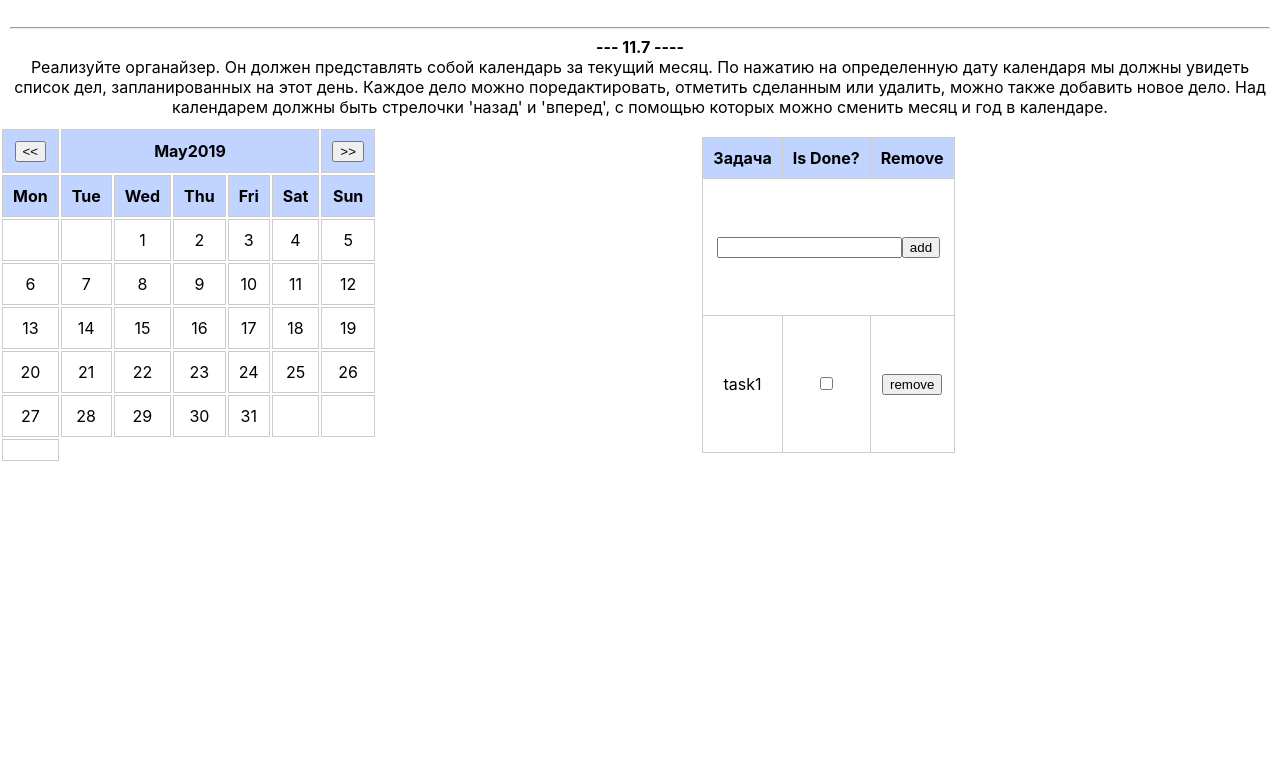
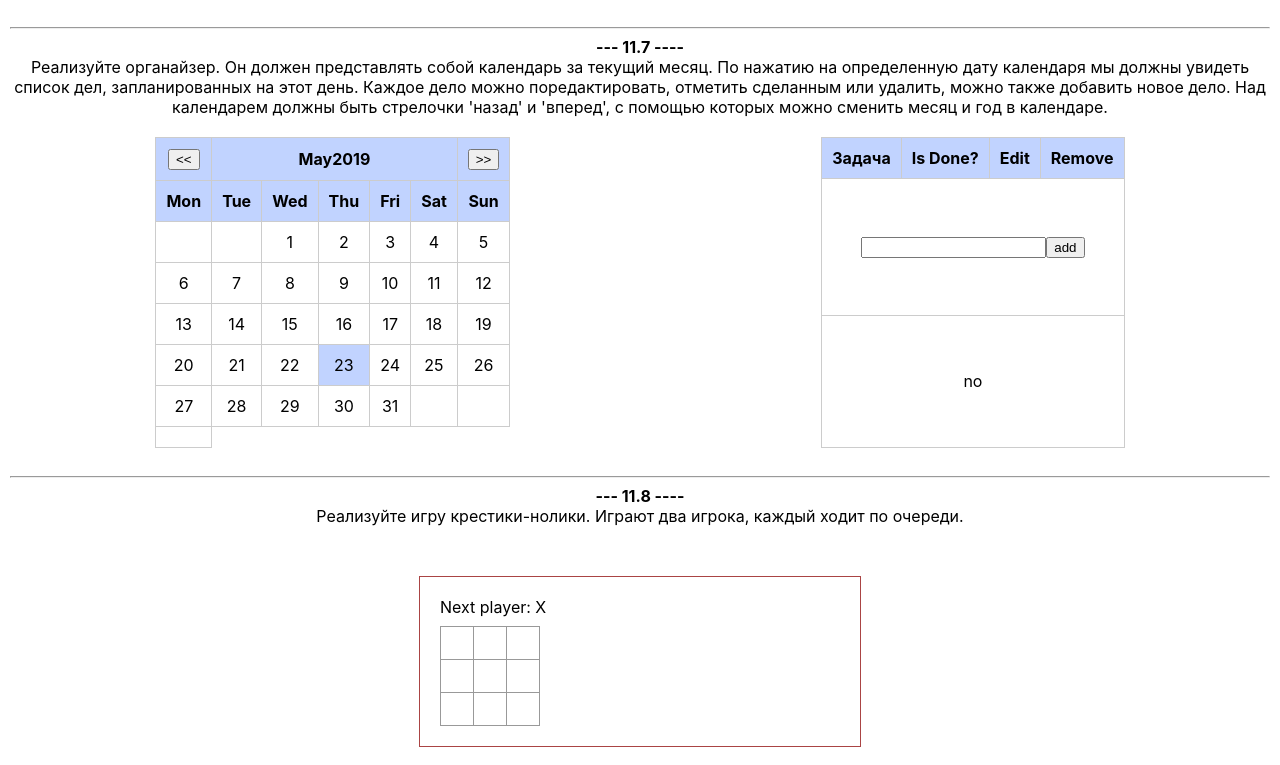
Before and after one commit to PavelNestor/reactTest, a React (Create React App) app in the folder l1/my-app/: page /lesson11 in a window 1280 px wide. Shown: the part 2483-3248 px from the top of the page. Before the commit the page ends 2946 px from the top, so only its background shows below. Built offline with nearby package versions, Linux system fonts and the light colour scheme.

Commit message:
finish lesson 11.8

```diff
--- a/l1/my-app/src/lessons/data/data11.json
+++ b/l1/my-app/src/lessons/data/data11.json
@@ -26,5 +26,9 @@
     {
         "header": "--- 11.7 ----",
         "text": "Реализуйте органайзер. Он должен представлять собой календарь за текущий месяц. По нажатию на определенную дату календаря мы должны увидеть список дел, запланированных на этот день. Каждое дело можно поредактировать, отметить сделанным или удалить, можно также добавить новое дело. Над календарем должны быть стрелочки 'назад' и 'вперед', с помощью которых можно сменить месяц и год в календаре."
+    },
+    {
+        "header": "--- 11.8 ----",
+        "text": "Реализуйте игру крестики-нолики. Играют два игрока, каждый ходит по очереди."
     }
 ]
--- a/l1/my-app/src/lessons/lesson11.js
+++ b/l1/my-app/src/lessons/lesson11.js
@@ -7,6 +7,7 @@ import Task114 from './task114';
 import Task115 from './task115';
 import Task116 from './task116';
 import Task117 from './task117';
+import Task118 from './task118';
 
 
 export default function Lesson11() {
@@ -17,7 +18,8 @@ export default function Lesson11() {
                 <h2 >Практика по фреймворку React</h2>
                 <h3>Задачи для решения</h3>
             </div>
-            {[Lesson111, Lesson112, Lesson113, Lesson114, Lesson115, Lesson116, Lesson117].map((Comp, index) => {
+            {[Lesson111, Lesson112, Lesson113, Lesson114, Lesson115, Lesson116, Lesson117,
+                Lesson118].map((Comp, index) => {
                     return (
                         <div key={index}><WriteHeader num={index} /><Comp /></div>
                     );
@@ -170,3 +172,9 @@ const Lesson117 = () => {
         <Task117 />
     );
 };
+
+const Lesson118 = () => {
+    return (
+        <Task118 />
+    );
+};
--- a/l1/my-app/src/lessons/styles.module.scss
+++ b/l1/my-app/src/lessons/styles.module.scss
@@ -128,3 +128,61 @@ transition: all .3s ease-out;
 .dFlex {
   display: flex;
 }
+
+.today {
+  background: #C1D3FF;
+}
+.cursorPointer {
+  cursor: pointer;
+}
+
+// 11.8 Tic Tac Toe ----- START -----
+
+.ticTac {
+  display: flex;
+  justify-content: center;
+  padding: 20px;
+}
+.boardRow:after {
+  clear: both;
+  content: "";
+  display: table;
+}
+
+.status {
+  margin-bottom: 10px;
+}
+
+.btnSquare {
+  background: #fff;
+  border: 1px solid #999;
+  float: left;
+  font-size: 24px;
+  font-weight: bold;
+  line-height: 34px;
+  height: 34px;
+  margin-right: -1px;
+  margin-top: -1px;
+  padding: 0;
+  text-align: center;
+  width: 34px;
+}
+
+.btnSquare:focus {
+  outline: none;
+}
+
+.kbd-navigation .square:focus {
+  background: #ddd;
+}
+
+.game {
+  display: flex;
+  flex-direction: row;
+}
+
+.gameInfo {
+  margin-left: 20px;
+}
+
+// 11.8 Tic Tac Toe ----- END -----
--- a/l1/my-app/src/lessons/task117.js
+++ b/l1/my-app/src/lessons/task117.js
@@ -3,55 +3,118 @@ import styles from './styles.module.scss';
 
 export default function Task117() {
   const [date, setDate] = React.useState(new Date());
-  const [tasks, setTasks] = React.useState([
-    { name: 'task1', isDone: false },
-  ]);
+  const [tasks, setTasks] = React.useState({});
+
+  //calendar handle
+  const handleClick = event => {
+    const name = event.target.name;
+
+    const offset = name === 'prev' ? -1 : 1;
+    setDate(
+      new Date(date.getFullYear(), date.getMonth() + offset, date.getDate())
+    );
+  };
+
+  //task date picker
+  const handleDatePicker = event => {
+    const choozenDate = () => {
+      if (event.target.dataset.value !== '') {
+        return event.target.dataset.value;
+      }
+    };
+    setDate(new Date(date.getFullYear(), date.getMonth(), choozenDate()))
+  };
+
+  const handleEdit = (value, index) => {
+    let newTasks = Object.assign({}, tasks)
+    const newArr = tasks[date.toLocaleDateString()].slice();
+    newArr[index].name = value;
+    newTasks[date.toLocaleDateString()] = newArr;
+
+    setTasks(newTasks);
+  };
 
   const handleRemove = num => {
-    const newArr = tasks.slice();
-    newArr.splice(num, 1);
-    setTasks(newArr.concat())
+    const selectedDate = date.toLocaleDateString();
+    const tasksOnSelectedDate = tasks[selectedDate];
+    const newTasks = Object.assign({}, tasks);
+
+    const arrFrom = tasksOnSelectedDate.slice(0, num);
+    const arrTo = tasksOnSelectedDate.slice(num + 1);
+    const newArr = arrFrom.concat(arrTo);
+
+    newTasks[selectedDate] = newArr;
+
+    setTasks(newTasks);
   };
 
   const handleAdd = (event, newTask) => {
-    setTasks(tasks.concat(newTask));
+    const selectedDate = date.toLocaleDateString();
+    let newTasks = Object.assign({}, tasks);
+
+    newTasks[selectedDate]
+      ? newTasks[selectedDate].push(newTask)
+      : newTasks[selectedDate] = [newTask];
+
+    setTasks(newTasks);
+
+    if (event) {
       event.preventDefault();
       event.target.reset();
+    }
   };
 
   const handleChecked = index => {
-    const newArr = tasks.slice();
+    const newArr = tasks[date.toLocaleDateString()].slice();
     newArr[index].isDone = !newArr[index].isDone;
-    setTasks(newArr.concat());
+    let newTasks = Object.assign({}, tasks);
+    newTasks[date.toLocaleDateString()] = newArr;
+    setTasks(newTasks);
   };
 
-  const view = tasks.map((item, index) =>
+  const TasksView = props => {
+    const selectedDate = date.toLocaleDateString();
+    const ifTasksOnSelectedDate = tasks[selectedDate];
+    if (!ifTasksOnSelectedDate) {
+      return (<tr><td colSpan='4'>no</td></tr>);
+    }
+    return tasks[selectedDate].map((item, index) =>
       <Task
-      key={index}
+        key={item.id}
         name={item.name}
         index={index}
-      onHandleRemove={handleRemove}
+        onHandleRemove={props.onHandleRemove}
+        onHandleEdit={props.onHandleEdit}
         isDone={item.isDone}
-      onHandleChecked={handleChecked}
+        onHandleChecked={props.onHandleChecked}
       />);
+  }
 
   return (
     <div className={styles.dFlex}>
       <Calendar
         date={date}
+        onHandleClick={handleClick}
+        onHandleDatePicker={handleDatePicker}
       />
       <table className={styles.table}>
         <thead>
           <tr >
             <th>Задача</th>
             <th>Is Done?</th>
+            <th>Edit</th>
             <th>Remove</th>
           </tr>
         </thead>
         <tbody>
           <AddTask
             onHandleAdd={handleAdd} />
-          {view}
+          <TasksView
+            onHandleRemove={handleRemove}
+            onHandleEdit={handleEdit}
+            onHandleChecked={handleChecked}
+          />
+
         </tbody>
       </table>
     </div>
@@ -60,12 +123,37 @@ export default function Task117() {
 
 
 const Task = props => {
+  const [name, setName] = React.useState(props.name);
+  const [isShow, setIsShow] = React.useState(false);
+
+  const handleChange = event => {
+    const value = event.target.value;
+
+
+    setName(value);
+  };
+
+  const handleClick = () => {
+    setIsShow(!isShow);
+  };
+
+
+  const handleBlur = () => {
+    setIsShow(!isShow);
+props.onHandleEdit(name, props.index);
+
+  };
 
   return (
     <tr>
-      <td className={props.isDone ? styles.decorationThrough : styles.decorationNone}>{props.name}</td>
+      <td className={props.isDone ? styles.decorationThrough : styles.decorationNone}>
+        <p className={isShow ? styles.displayNone : styles.displayInline}>{name}</p>
+        <input type="text" value={name} onChange={handleChange} name='name'
+          className={isShow ? styles.displayInline : styles.displayNone} onBlur={handleBlur} />
+      </td>
       <td><input type="checkbox" name={props.index} checked={props.isDone}
         onChange={() => props.onHandleChecked(props.index)} /></td>
+      <td><button onClick={handleClick}>edit</button></td>
       <td><button onClick={() => props.onHandleRemove(props.index)}>remove</button></td>
     </tr>
   );
@@ -79,12 +167,12 @@ const AddTask = props => {
 
   const handleChange = event => {
     const value = event.target.value;
-    setTask(Object.assign({}, task, { name: value }));
+    setTask(Object.assign({}, task, { name: value, id: new Date().getTime() }));
   };
 
   return (
     <tr>
-      <td colSpan={3}>
+      <td colSpan={4}>
         <form onSubmit={(event) => props.onHandleAdd(event, task)}>
           <input type='text' name='name' onChange={handleChange} />
           <input type='submit' value='add' />
@@ -102,14 +190,14 @@ const Calendar = props => {
   const nav = (
     <tr>
       <th>
-        <button>{'<<'}</button>
+        <button onClick={props.onHandleClick} name='prev'>{'<<'}</button>
       </th>
       <th colSpan={5}>
         <span className='month'>{date.toLocaleDateString("en-US", { month: 'long' })}</span>
         <span className='year'>{date.toLocaleDateString("en-US", { year: 'numeric' })}</span>
       </th>
       <th>
-        <button>{'>>'}</button>
+        <button onClick={props.onHandleClick} name='next'>{'>>'}</button>
       </th>
     </tr>
   );
@@ -141,16 +229,16 @@ const Calendar = props => {
 
 
   return (
-    <table>
+    <table className={styles.table}>
       <thead>
         {nav}
       </thead>
       <thead>
         {daysOfWeek}
       </thead>
-
       <CreateCalendar
         date={date}
+        onHandleDatePicker={props.onHandleDatePicker}
       />
 
     </table>
@@ -215,6 +303,8 @@ const CreateCalendar = props => {
         <TableRow
           key={index}
           row={item}
+          date={date.getDate()}
+          onHandleDatePicker={props.onHandleDatePicker}
         />
       ))}
     </tbody>
@@ -227,14 +317,14 @@ function getDay(date) {
   if (day === 0) day = 7;
   return day - 1;
 };
-// Component Calendar -- END --
 
 // Component TAbleRow -- START --
 const TableRow = props => {
   return (
     <tr>
       {props.row.map((item, index) => (
-        <td key={index}>{item}</td>
+        <td key={index} className={item === props.date ? styles.today : styles.cursorPointer}
+          onClick={props.onHandleDatePicker} data-value={item}>{item}</td>
       ))}
     </tr>
   );
--- /dev/null
+++ b/l1/my-app/src/lessons/task118.js
@@ -0,0 +1,108 @@
+import React from 'react';
+import styles from './styles.module.scss';
+
+export default function Task118() {
+
+  return (
+    <div className={styles.BorderRed}>
+      <Game />
+    </div>
+  );
+};
+
+const Square = props => {
+
+  return (
+    <button
+      className={styles.btnSquare}
+      onClick={props.onClick}>
+      {props.value}
+    </button>
+  );
+};
+
+const Board = () => {
+  const [squares, setSquares] = React.useState(Array(9).fill(null));
+  const [xIsNext, setXIsNext] = React.useState(true);
+
+  const handleClick = index => {
+    const newSquares = squares.slice();
+    if (calculateWinner(squares) || squares[index]) {
+      return;
+    }
+    newSquares[index] = xIsNext ? 'X' : 'O';
+    setSquares(newSquares);
+    setXIsNext(!xIsNext);
+  };
+
+  function renderSquare(index) {
+    return (
+      <Square
+        value={squares[index]}
+        onClick={() => handleClick(index)}
+      />);
+  };
+
+  const winner = calculateWinner(squares);
+  let status;
+  if (winner) {
+    status = 'Winner ' + winner;
+  } else {
+    status = 'Next player: ' + (xIsNext ? 'X' : 'O')
+  }
+
+  return (
+    <div>
+      <div className={styles.status}>{status}</div>
+      <div className={styles.boardRow}>
+        {renderSquare(0)}
+        {renderSquare(1)}
+        {renderSquare(2)}
+      </div>
+      <div className={styles.boardRow}>
+        {renderSquare(3)}
+        {renderSquare(4)}
+        {renderSquare(5)}
+      </div>
+      <div className={styles.boardRow}>
+        {renderSquare(6)}
+        {renderSquare(7)}
+        {renderSquare(8)}
+      </div>
+    </div>
+  );
+};
+
+const Game = () => {
+  return (
+    <div className={styles.game}>
+      <div className={styles.gameBoard}>
+        <Board />
+      </div>
+      <div className={styles.gameInfo}>
+        <div>{/* status */}</div>
+        <ol>{/* TODO */}</ol>
+      </div>
+    </div>
+  );
+};
+
+function calculateWinner(squares) {
+  const lines = [
+    [0, 1, 2],
+    [3, 4, 5],
+    [6, 7, 8],
+    [0, 3, 6],
+    [1, 4, 7],
+    [2, 5, 8],
+    [0, 4, 8],
+    [2, 4, 6],
+  ];
+  for (let i = 0; i < lines.length; i++) {
+    const [a, b, c] = lines[i];
+    if (squares[a] && squares[a] === squares[b] && squares[a] === squares[c]) {
+      return squares[a];
+    }
+  }
+  return null;
+}
```
Lines whose indentation alone changed are shown as unchanged.
